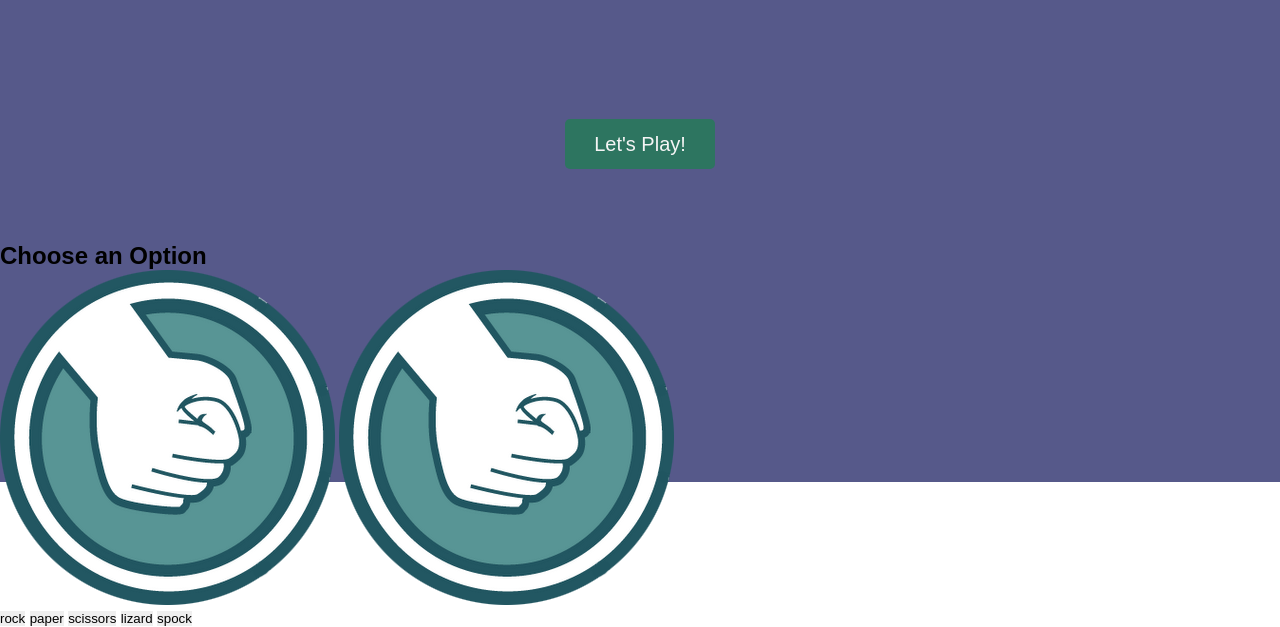
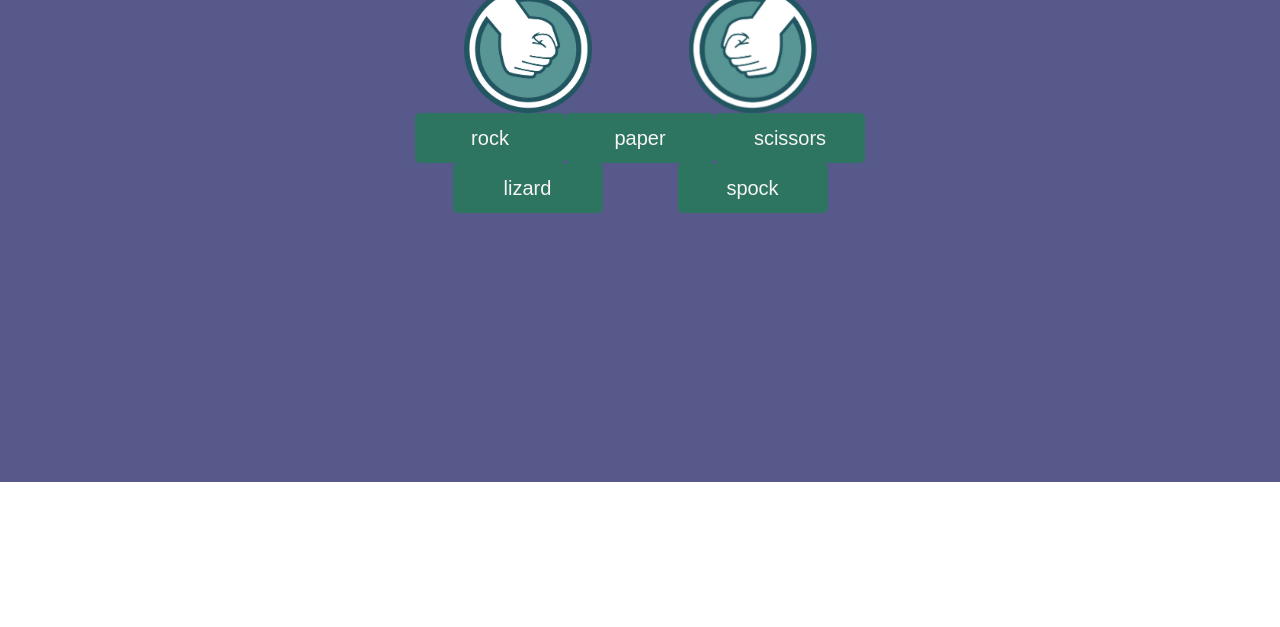
Before and after one commit to mattm1346/Rock-Paper-Scissors-Lizard-Spock, a plain HTML site: page index.html in a window 1280 px wide. Shown: the part 318-945 px from the top of the page. After the commit the page ends 800 px from the top, so only its background shows below. Drawn offline with Linux system fonts and the light colour scheme.

Commit message:
Add style to hands and intro

```diff
--- a/assets/css/style.css
+++ b/assets/css/style.css
@@ -40,6 +40,7 @@ section {
     flex-direction: column;
     align-items: center;
     justify-content: space-around;
+    opacity: 0;
 }
 
 .intro h1 {
@@ -47,7 +48,7 @@ section {
     text-align: center;
 }
 
-.intro button {
+.intro button, .match button {
     width: 150px;
     height: 50px;
     background: none;
@@ -56,4 +57,38 @@ section {
     font-size: 20px;
     background: rgb(45, 117, 96);
     border-radius: 5px;
+    cursor: pointer;
 }
+
+.match {
+    position: absolute;
+    top: 50%;
+    left: 50%;
+    transform: translate(-50%, -50%);
+}
+
+.winner {
+    color: whitesmoke;
+    text-align: center;
+    font-size: 30px;
+}
+
+.options > button {
+    padding: 10px;
+}
+
+.hands, .options {
+    display: flex;
+    justify-content: space-around;
+    align-items: center;
+}
+
+/* hands */
+
+.player-hand, .computer-hand {
+    height: 8rem;
+}
+
+.computer-hand {
+    transform: rotateY(180deg);
+}
--- a/index.html
+++ b/index.html
@@ -37,9 +37,12 @@
                 <button class="rock">rock</button>
                 <button class="paper">paper</button>
                 <button class="scissors">scissors</button>
+            </div>
+            <div class="options">
                 <button class="lizard">lizard</button>
                 <button class="spock">spock</button>
             </div>
+
         </div>
 
     </section>
```
Also changed, not shown: 1 other file.
